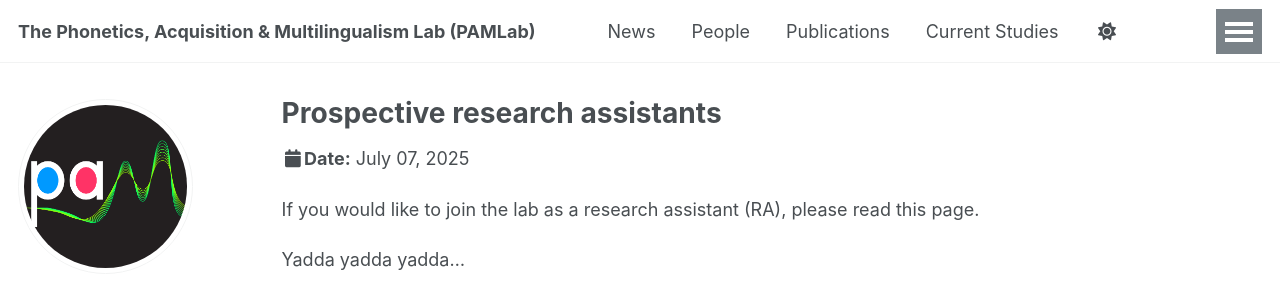
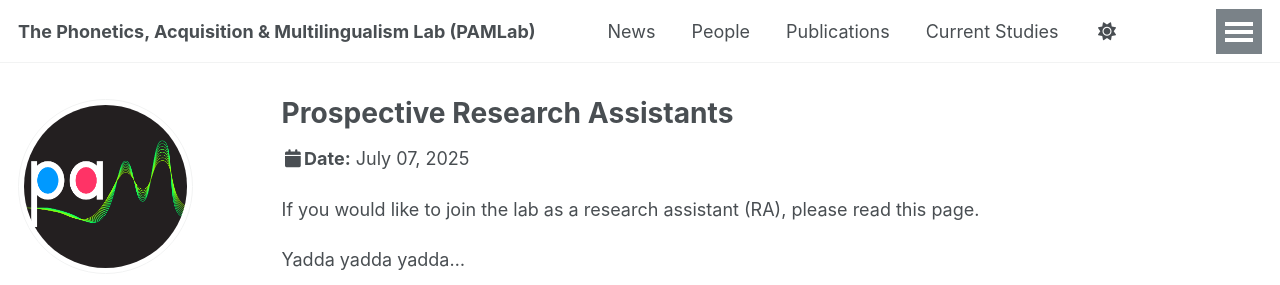
Before and after one commit to thepamlab/thepamlab.github.io, a Jekyll site: the page built from _talks/2-prospective-ra.md, in a window 1280 px wide and 961 px high. Shown: the top 285 px of the window. Built offline with Jekyll 4.4.1, drawn with Linux system fonts in a browser that asks for light colours; some web fonts are replaced; a script that is not in the unit is left out.

```diff
--- a/_talks/2-prospective-ra.md
+++ b/_talks/2-prospective-ra.md
@@ -1,5 +1,5 @@
 ---
-title: "Prospective research assistants"
+title: "Prospective Research Assistants"
 collection: talks
 permalink: /for-students/prospective-ra
 ---
```
